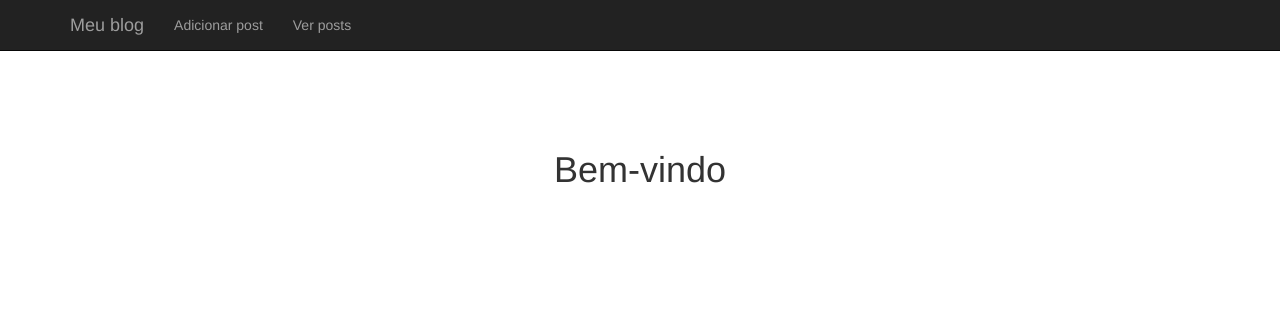
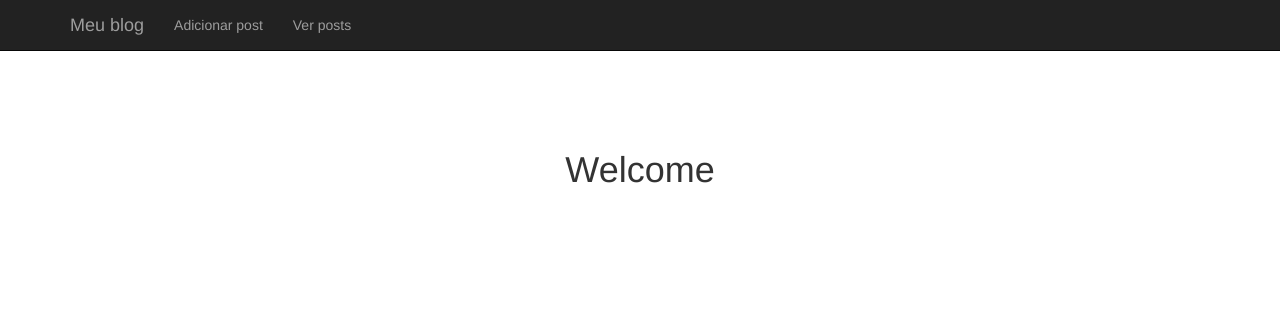
Before and after one commit to rodlessa/SPHPCMS, a PHP site: page / in a window 1280 px wide. Shown: the top 311 px of the page. Run offline with PHP 8.4, Linux system fonts and the light colour scheme.

Commit message:
Update index.php

```diff
--- a/index.php
+++ b/index.php
@@ -1,3 +1,3 @@
 <?php include("cabecalho.php")?>
-<h1>Bem-vindo</h1>
+<h1>Welcome</h1>
 <?php include ("rodape.php")?>
```
